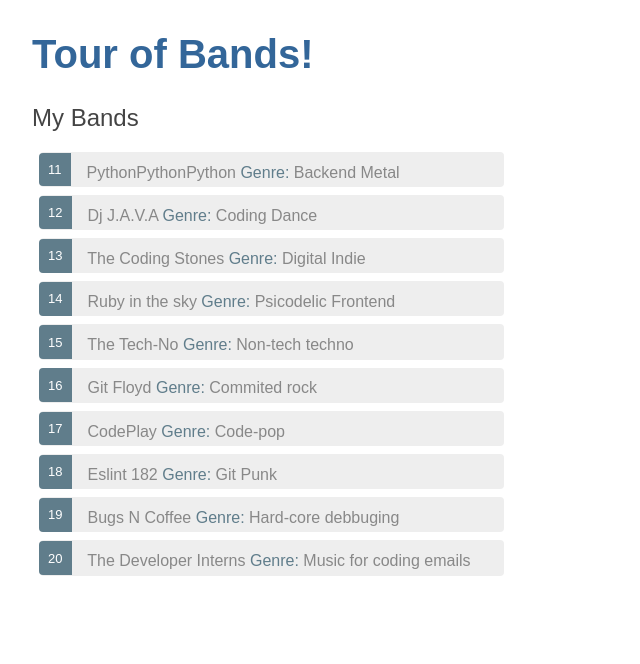
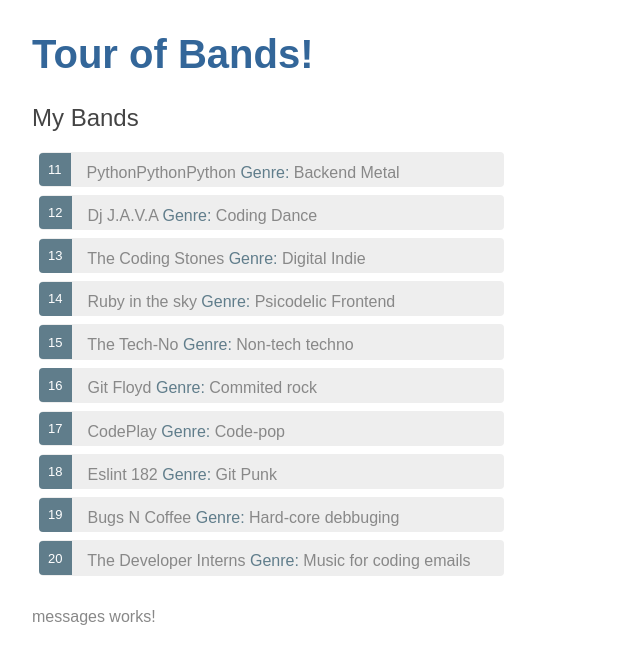
Before and after one commit to Javirum/angular-my-bands, an Angular app: page / in a window 1280 px wide. Shown: the top 664 px of the page, without its empty margins (0-640 px from the left). Built offline with nearby package versions, Linux system fonts and the light colour scheme.

Commit message:
Create message component

```diff
--- a/src/app/app.component.html
+++ b/src/app/app.component.html
@@ -3,3 +3,4 @@
 </h1>
 
 <app-bands></app-bands>
+<app-messages></app-messages>
--- a/src/app/app.module.ts
+++ b/src/app/app.module.ts
@@ -5,12 +5,14 @@ import { FormsModule } from '@angular/forms';
 import { AppComponent } from './app.component';
 import { BandsComponent } from './bands/bands.component';
 import { BandDetailComponent } from './band-detail/band-detail.component';
+import { MessagesComponent } from './messages/messages.component';
 
 @NgModule({
   declarations: [
     AppComponent,
     BandsComponent,
-    BandDetailComponent
+    BandDetailComponent,
+    MessagesComponent
   ],
   imports: [
     BrowserModule,
--- /dev/null
+++ b/src/app/messages/messages.component.html
@@ -0,0 +1,3 @@
+<p>
+  messages works!
+</p>
--- /dev/null
+++ b/src/app/messages/messages.component.ts
@@ -0,0 +1,15 @@
+import { Component, OnInit } from '@angular/core';
+
+@Component({
+  selector: 'app-messages',
+  templateUrl: './messages.component.html',
+  styleUrls: ['./messages.component.css']
+})
+export class MessagesComponent implements OnInit {
+
+  constructor() { }
+
+  ngOnInit() {
+  }
+
+}
```
Also changed, not shown: src/app/messages/messages.component.css (added), 1 other file (tests, documents, lock files or other folders).
